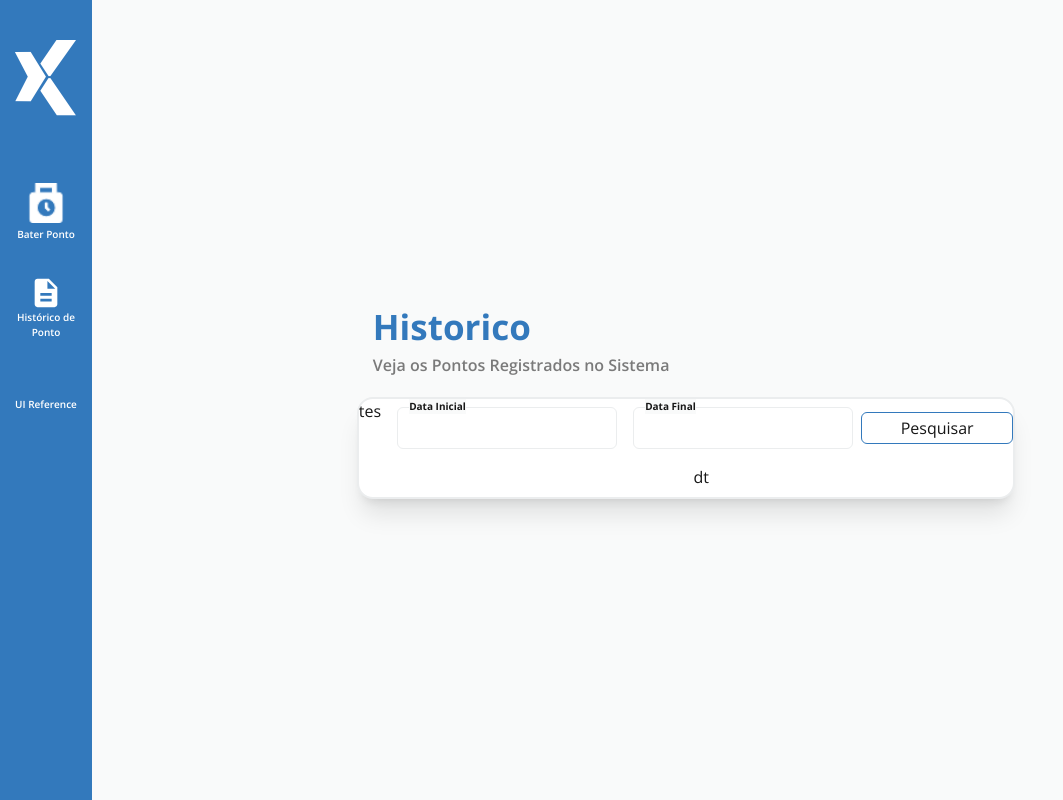
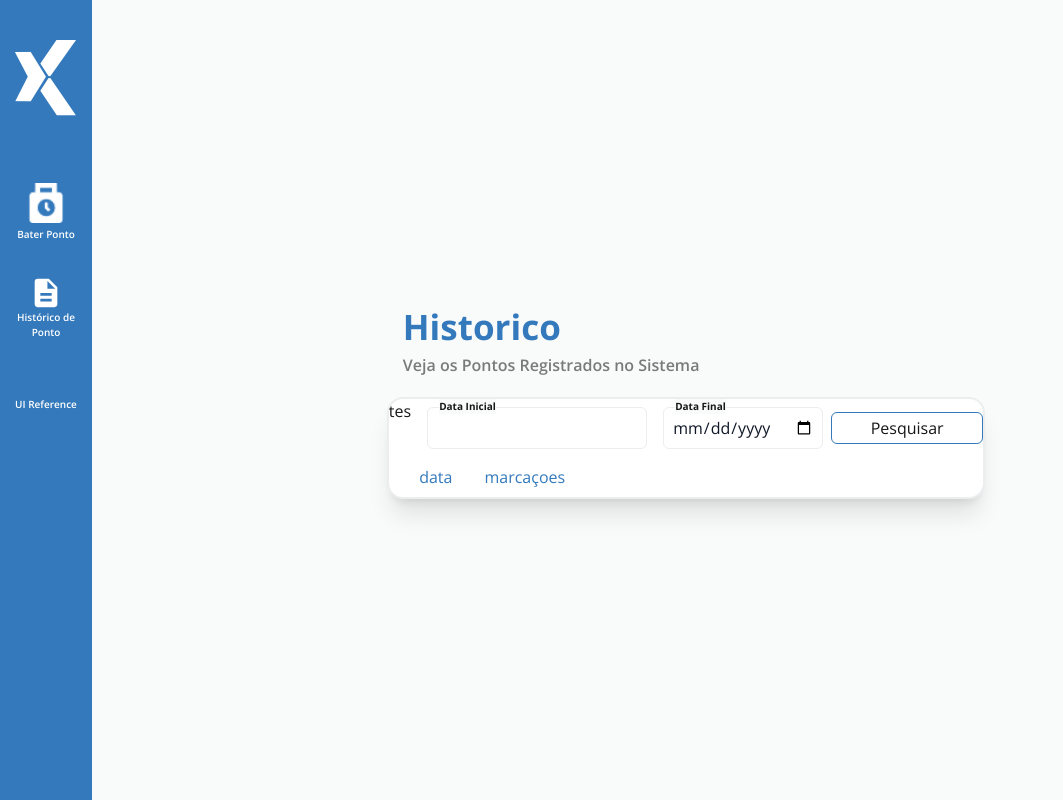
Before and after one commit to andreyrv18/prova-qa-dixi, a Next.js app: page /historico in a window 1280 px wide. Shown: the whole page, without its empty margins (0-1063 px from the left). Built offline with nearby package versions, Linux system fonts and the light colour scheme.

Commit message:
fix: adiciona nova forma de passar o icone como props para o botaõ

```diff
--- a/app/historico/page.tsx
+++ b/app/historico/page.tsx
@@ -3,6 +3,7 @@ import Card from '@/app/ui/card';
 import { Input } from '@/app/ui/input';
 import { Button } from '@/app/ui/button';
 import { Hr } from '@/app/ui/hr';
+import { v4 as uuidv4 } from 'uuid';
 
 export default function Historico() {
     return (
@@ -25,14 +26,20 @@ export default function Historico() {
                                 <div className="flex flex-row items-center justify-center">
                                     <Input label="Data Inicial"></Input>
 
-                                    <Input label="Data Final"></Input>
+                                    <Input
+                                        id={uuidv4()}
+                                        label="Data Final"
+                                        placeholder="00/00/00"
+                                        name="vazio neutro"
+                                        type="date"
+                                    ></Input>
                                     <Button buttonSize="large" icon={true}>
                                         Pesquisar
                                     </Button>
                                 </div>
-                                <div className="flex flex-row items-center justify-center">
-                                    <p>d</p>
-                                    <p>t</p>
+                                <div className="flex flex-row items-center justify-start gap-8">
+                                    <p className="text-azul-base">data</p>
+                                    <p className="text-azul-base">marcaçoes</p>
                                 </div>
                             </div>
                             <Hr />
--- a/app/uireference/page.tsx
+++ b/app/uireference/page.tsx
@@ -7,6 +7,7 @@ import Th from '@/app/ui/th';
 import Td from '@/app/ui/td';
 import Switch from '@/app/ui/switch';
 import SideBar from '@/app/ui/sideBar';
+import { FaPlus } from 'react-icons/fa';
 
 export default function Page() {
     type StringRecord = Record<string, string>;
@@ -26,6 +27,7 @@ export default function Page() {
         Tooltip: '#525252',
         'Texto Destaque': '#000000',
     };
+    const faPlus = <FaPlus />;
 
     return (
         <div className="grid grid-cols-[auto_1fr]">
@@ -391,19 +393,25 @@ export default function Page() {
                                             Neutro
                                         </td>
                                         <Td middleCell={true}>
-                                            <Button buttonSize="pequeno">
+                                            <Button
+                                                icon={false}
+                                                buttonSize="pequeno"
+                                            >
                                                 Texto botão
                                             </Button>
                                         </Td>
                                         <Td middleCell={true}>
-                                            <Button buttonSize="medio">
+                                            <Button
+                                                icon={false}
+                                                buttonSize="medio"
+                                            >
                                                 Texto botão
                                             </Button>
                                         </Td>
                                         <Td>
                                             <Button
                                                 buttonSize="medio"
-                                                icon={true}
+                                                icon={faPlus}
                                             >
                                                 Texto botão
                                             </Button>
@@ -417,6 +425,7 @@ export default function Page() {
                                         </td>
                                         <Td middleCell={true}>
                                             <Button
+                                                icon={false}
                                                 buttonSize="pequeno"
                                                 forceHover={true}
                                             >
@@ -425,6 +434,7 @@ export default function Page() {
                                         </Td>
                                         <Td middleCell={true}>
                                             <Button
+                                                icon={false}
                                                 buttonSize="medio"
                                                 forceHover={true}
                                             >
@@ -434,7 +444,7 @@ export default function Page() {
                                         <Td>
                                             <Button
                                                 buttonSize="medio"
-                                                icon={true}
+                                                icon={faPlus}
                                                 forceHover={true}
                                             >
                                                 Texto botão
@@ -448,6 +458,7 @@ export default function Page() {
                                         </td>
                                         <Td middleCell={true}>
                                             <Button
+                                                icon={false}
                                                 buttonSize="pequeno"
                                                 forceActive={true}
                                             >
@@ -456,6 +467,7 @@ export default function Page() {
                                         </Td>
                                         <Td middleCell={true}>
                                             <Button
+                                                icon={false}
                                                 buttonSize="medio"
                                                 forceActive={true}
                                             >
@@ -466,7 +478,7 @@ export default function Page() {
                                             <Button
                                                 buttonSize="medio"
                                                 forceActive={true}
-                                                icon={true}
+                                                icon={faPlus}
                                             >
                                                 Texto botão
                                             </Button>
@@ -482,6 +494,7 @@ export default function Page() {
                                         </td>
                                         <Td middleCell={true}>
                                             <Button
+                                                icon={false}
                                                 buttonSize="pequeno"
                                                 forceTranparent={true}
                                             >
@@ -489,14 +502,17 @@ export default function Page() {
                                             </Button>
                                         </Td>
                                         <Td middleCell={true}>
-                                            <Button buttonSize="medio">
+                                            <Button
+                                                icon={false}
+                                                buttonSize="medio"
+                                            >
                                                 Texto botão
                                             </Button>
                                         </Td>
                                         <Td>
                                             <Button
                                                 buttonSize="medio"
-                                                icon={true}
+                                                icon={faPlus}
                                             >
                                                 Texto botão
                                             </Button>
@@ -510,6 +526,7 @@ export default function Page() {
                                         </td>
                                         <Td middleCell={true}>
                                             <Button
+                                                icon={false}
                                                 buttonSize="pequeno"
                                                 forceTranparent={true}
                                             >
@@ -518,6 +535,7 @@ export default function Page() {
                                         </Td>
                                         <Td middleCell={true}>
                                             <Button
+                                                icon={false}
                                                 buttonSize="medio"
                                                 forceHoverFill={true}
                                             >
@@ -528,7 +546,7 @@ export default function Page() {
                                             <Button
                                                 buttonSize="medio"
                                                 forceHoverFill={true}
-                                                icon={true}
+                                                icon={faPlus}
                                             >
                                                 Texto botão
                                             </Button>
@@ -541,6 +559,7 @@ export default function Page() {
                                         </td>
                                         <Td middleCell={true}>
                                             <Button
+                                                icon={false}
                                                 buttonSize="pequeno"
                                                 forceTranparent={true}
                                             >
@@ -549,6 +568,7 @@ export default function Page() {
                                         </Td>
                                         <Td middleCell={true}>
                                             <Button
+                                                icon={false}
                                                 buttonSize="medio"
                                                 forceActive={true}
                                             >
@@ -559,7 +579,7 @@ export default function Page() {
                                             <Button
                                                 buttonSize="medio"
                                                 forceActive={true}
-                                                icon={true}
+                                                icon={faPlus}
                                             >
                                                 Texto botão
                                             </Button>
```
